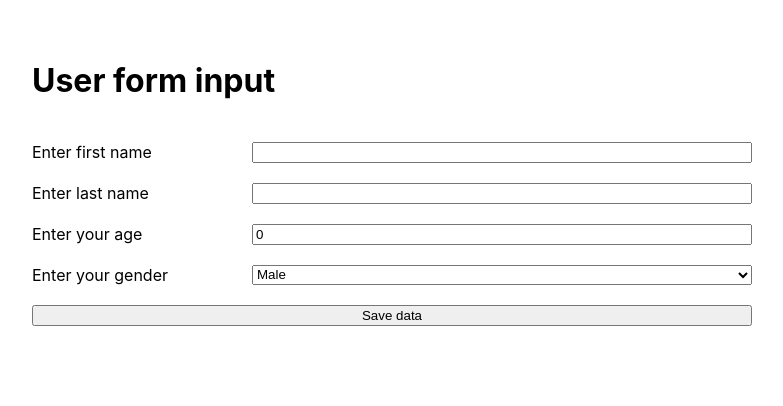
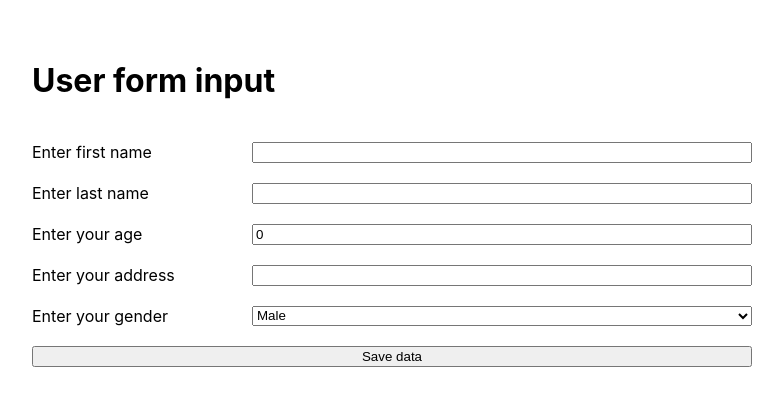
Before and after one commit to Zulqarnain-ZQ/intro-to-react, a React (Create React App) app in the folder lecture3/src/: page / in a window 1280 px wide. Shown: the top 406 px of the page, without its empty margins (248-1031 px from the left). Built offline with nearby package versions, Linux system fonts and the light colour scheme; the HTML template or start-up script is replaced by a standard one.

Commit message:
Change to object inside FormInput

```diff
--- a/lecture3/src/FormInput.jsx
+++ b/lecture3/src/FormInput.jsx
@@ -8,10 +8,20 @@ import styles from "./FormInput.module.css"
  */
 export function FormInput({onSaveData}){
 
-const [firstName, setFirstName] = useState('');
-const [lastName, setLastName] = useState('');
-const [age, setAge] = useState(0);
-const [gender, setGender] = useState('Male');
+const [userData, setUserData] = useState({
+    firstName: '',
+    lastName: '',
+    age: 0,
+    gender: 'Male',
+    address: ''
+});
+
+function handleUpdate(key, value){
+    setUserData({
+        ...userData,
+        [key]: value
+    })
+}
 
 
 
@@ -21,27 +31,27 @@ return <div className={styles.container}>
 
     <div className={styles.form}>
         <label>Enter first name</label>
-        <input value={firstName} onChange={(e) => setFirstName(e.target.value)} />
+        <input value={userData.firstName} onChange={(e) => {
+           handleUpdate('firstName', e.target.value)
+        }} />
 
         <label>Enter last name</label>
-        <input value={lastName} onChange={(e) => setLastName(e.target.value)} />
+        <input value={userData.lastName} onChange={(e) => handleUpdate('lastName',  e.target.value)} />
 
         <label>Enter your age</label>
-        <input value={age} type="number" onChange={(e) => setAge(e.target.value)} />
+        <input value={userData.age} type="number" onChange={(e) => handleUpdate('age',  e.target.value)} />
+
+        <label>Enter your address</label>
+        <input value={userData.address}  onChange={(e) => handleUpdate('address',  e.target.value)} />
 
         <label>Enter your gender</label>
-         <select value={gender} onChange={(e) => setGender(e.target.value)}>
+         <select value={userData.gender} onChange={(e) => handleUpdate('gender',  e.target.value)}>
             <option value='Male'>Male</option>
             <option value='Female'>Female</option>
         </select>
     </div>
 
-    <button onClick={() => onSaveData({
-        firstName,
-        lastName,
-        age,
-        gender
-    })}>Save data</button>
+    <button onClick={() => onSaveData(userData)}>Save data</button>
 </div>
 
 
```
